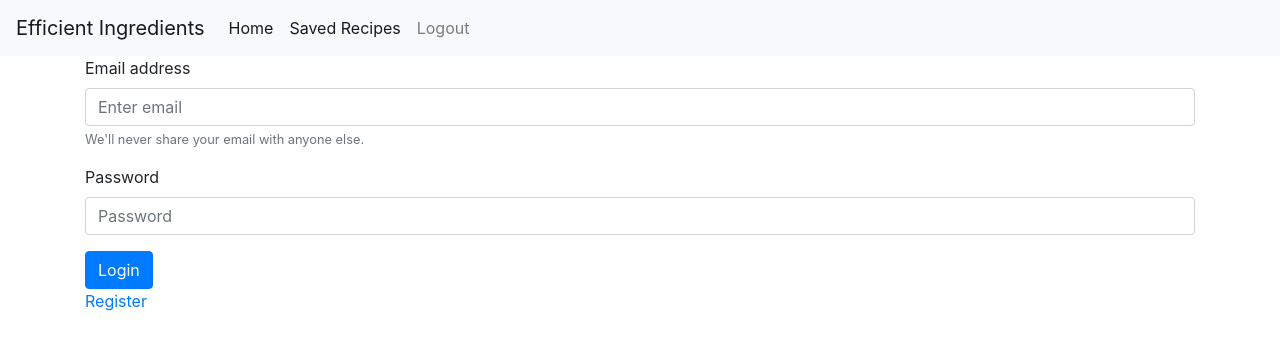
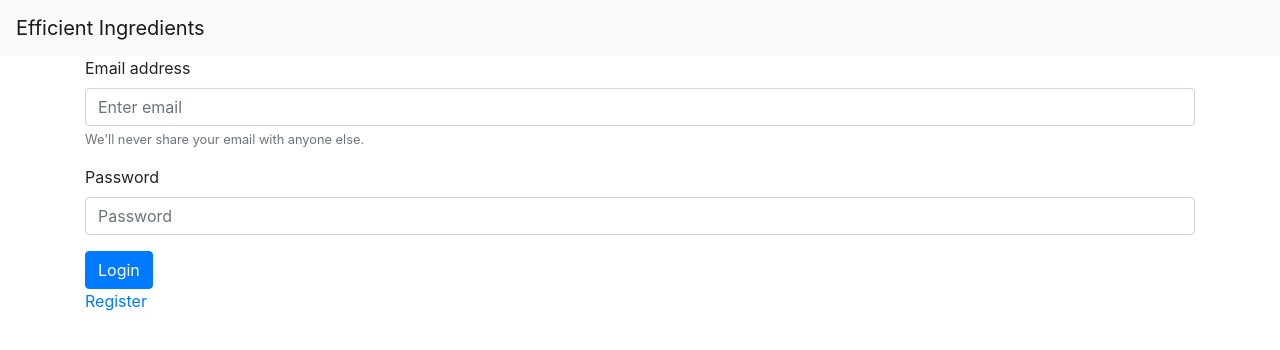
Before and after one commit to s3500659/efficient-ingredients, a Flask app: page /login in a window 1280 px wide. Shown: the top 350 px of the page. Run offline with Flask 2, Linux system fonts and the light colour scheme; some libraries are stand-ins or nearby versions.

Commit message:
fix carousel issues and nav bar buttons

```diff
--- a/app.py
+++ b/app.py
@@ -61,6 +61,16 @@ def save_recipe(id):
 
     return redirect(url_for("get_recipe_details", id=id))
 
+def kinesis_put_record(id, recipe):
+    """ insert recipe information to the Kinesis datastream """
+    ds = {
+        'id': id,
+        'title': recipe['title'],
+        'image': recipe['image'],
+        'summary': recipe['summary']
+    }
+    kinesis_ds.put_record(ds_trending_recipes, ds, 'recipe')
+
 
 @app.route("/<id>/get_recipe_details")
 def get_recipe_details(id):
@@ -80,13 +90,7 @@ def get_recipe_details(id):
         recipe = response['recipe']
 
     # put recipe details to kinesis datastream
-    ds = {
-        'id': id,
-        'title': recipe['title'],
-        'image': recipe['image'],
-        'summary': recipe['summary']
-    }
-    kinesis_ds.put_record(ds_trending_recipes, ds, 'recipe')
+    kinesis_put_record(id, recipe)
 
     return render_template('recipe_details.html', recipe=recipe, exist=recipe_exist)
 
@@ -142,15 +146,18 @@ def add_ingredient():
 def pantry():
     """ view of the pantry page """
     # get trending recipes from s3
-    trending_recipes = s3_manager.get_trending_recipes()
+    trending_recipes_id = s3_manager.get_trending_recipes()
     # remove duplicate recipes from trending_recipes
-    if trending_recipes is not None:
-        ids = []
-        for item in trending_recipes:
-            if item['id'] in ids:
-                trending_recipes.remove(item)
-            else:
-                ids.append(item['id'])
+    trending_recipes = []
+    for item in trending_recipes_id:
+        recipe = spoonacular.get_recipe_information(item)
+        d = {
+            'id': item,
+            'image': recipe['recipe']['image'],
+            'title': recipe['recipe']['title'],
+            'summary': recipe['recipe']['summary']
+        }
+        trending_recipes.append(d)
 
     ingredients = pantry_db.get_items(session['email'])
     return render_template('pantry.html', ingredients=ingredients, trending_recipes=trending_recipes)
--- a/infrastructure/s3_manager.py
+++ b/infrastructure/s3_manager.py
@@ -38,7 +38,7 @@ def get_trending_recipes():
     returns: a list of trending recipes which may include duplicates.
     """
     decoder = json.JSONDecoder()
-    recipes = []
+    recipes = set()
 
     keys = get_trending_recipe_keys()
 
@@ -56,7 +56,7 @@ def get_trending_recipes():
         while decode_index < content_length:
             try:
                 obj, decode_index = decoder.raw_decode(content, decode_index)
-                recipes.append(obj)
+                recipes.add(obj['id'])
             except JSONDecodeError as e:
                 # Scan forward and keep trying to decode
                 decode_index += 1
--- /dev/null
+++ b/templates/base_not_login.html
@@ -0,0 +1,35 @@
+<!DOCTYPE html>
+<html lang="en">
+
+<head>
+    <meta charset="UTF-8">
+    <meta name="viewport" content="width=device-width, initial-scale=1.0">
+    <meta http-equiv="X-UA-Compatible" content="ie=edge">
+    <link rel="stylesheet" href="https://stackpath.bootstrapcdn.com/bootstrap/4.3.1/css/bootstrap.min.css"
+        integrity="sha384-ggOyR0iXCbMQv3Xipma34MD+dH/1fQ784/j6cY/iJTQUOhcWr7x9JvoRxT2MZw1T" crossorigin="anonymous">
+    <script src="{{ url_for('static', filename='script.js') }}"></script>
+    <link rel="stylesheet" href="{{ url_for('static', filename='style.css') }}">
+    {% block head %}{% endblock %}
+</head>
+
+<body>
+    <nav class="navbar navbar-expand-lg navbar-light bg-light">
+        <a class="navbar-brand" href="{{url_for('main')}}">Efficient Ingredients</a>
+        <button class="navbar-toggler" type="button" data-toggle="collapse" data-target="#navbarNav"
+            aria-controls="navbarNav" aria-expanded="false" aria-label="Toggle navigation">
+            <span class="navbar-toggler-icon"></span>
+        </button>
+    </nav>
+    {% block body %}{% endblock %}
+    <script src="https://code.jquery.com/jquery-3.3.1.slim.min.js"
+        integrity="sha384-q8i/X+965DzO0rT7abK41JStQIAqVgRVzpbzo5smXKp4YfRvH+8abtTE1Pi6jizo"
+        crossorigin="anonymous"></script>
+    <script src="https://cdnjs.cloudflare.com/ajax/libs/popper.js/1.14.7/umd/popper.min.js"
+        integrity="sha384-UO2eT0CpHqdSJQ6hJty5KVphtPhzWj9WO1clHTMGa3JDZwrnQq4sF86dIHNDz0W1"
+        crossorigin="anonymous"></script>
+    <script src="https://stackpath.bootstrapcdn.com/bootstrap/4.3.1/js/bootstrap.min.js"
+        integrity="sha384-JjSmVgyd0p3pXB1rRibZUAYoIIy6OrQ6VrjIEaFf/nJGzIxFDsf4x0xIM+B07jRM"
+        crossorigin="anonymous"></script>
+</body>
+
+</html>
--- a/templates/login.html
+++ b/templates/login.html
@@ -1,4 +1,4 @@
-{% extends 'base.html'%}
+{% extends 'base_not_login.html'%}
 
 {% block head %}
 <title>Login</title>
```
